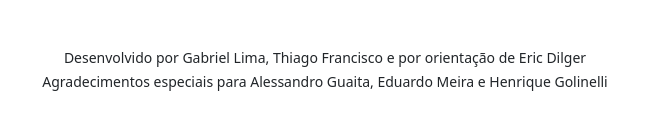
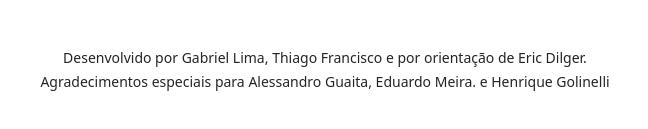
Before and after one commit to gabclima/linkbio, a plain HTML site: page index.html in a window 1280 px wide. Shown: the part 465-594 px from the top of the page, 315-963 px from the left. Drawn offline with nearby package versions, Linux system fonts and the light colour scheme.

Commit message:
Atualizar o index.html

```diff
--- a/index.html
+++ b/index.html
@@ -40,13 +40,13 @@
 					<a href="https://beacons.ai/gabc" target="_blank">Gabriel Lima</a>,
 					<a href="https://www.instagram.com/thiagoh.francisco?igsh=Z3drM2wycmI2ZzBh" target="_blank">Thiago Francisco</a>
 					e por orientação de
-					<a href="https://www.instagram.com/eric.bdilger?igsh=dWFiZGkyc2dmM3A1" target="_blank">Eric Dilger</a>
+					<a href="https://www.instagram.com/eric.bdilger?igsh=dWFiZGkyc2dmM3A1" target="_blank">Eric Dilger.</a>
 				</small>
 				<br>
 				<small>
 					Agradecimentos especiais para
 					<a href="https://www.instagram.com/alessandro.bil?igsh=MTNiZmEwYjh5d3N4ZQ==" target="_blank">Alessandro Guaita</a>,
-					<a href="https://github.com/EduardoMeira" target="_blank">Eduardo Meira</a>
+					<a href="https://github.com/EduardoMeira" target="_blank">Eduardo Meira.</a>
 					e
 					<a href="https://www.instagram.com/henriquegolinelli3?igsh=cWczZzV2MThmazBl" target="_blank">Henrique Golinelli</a>
 				</small>
```
